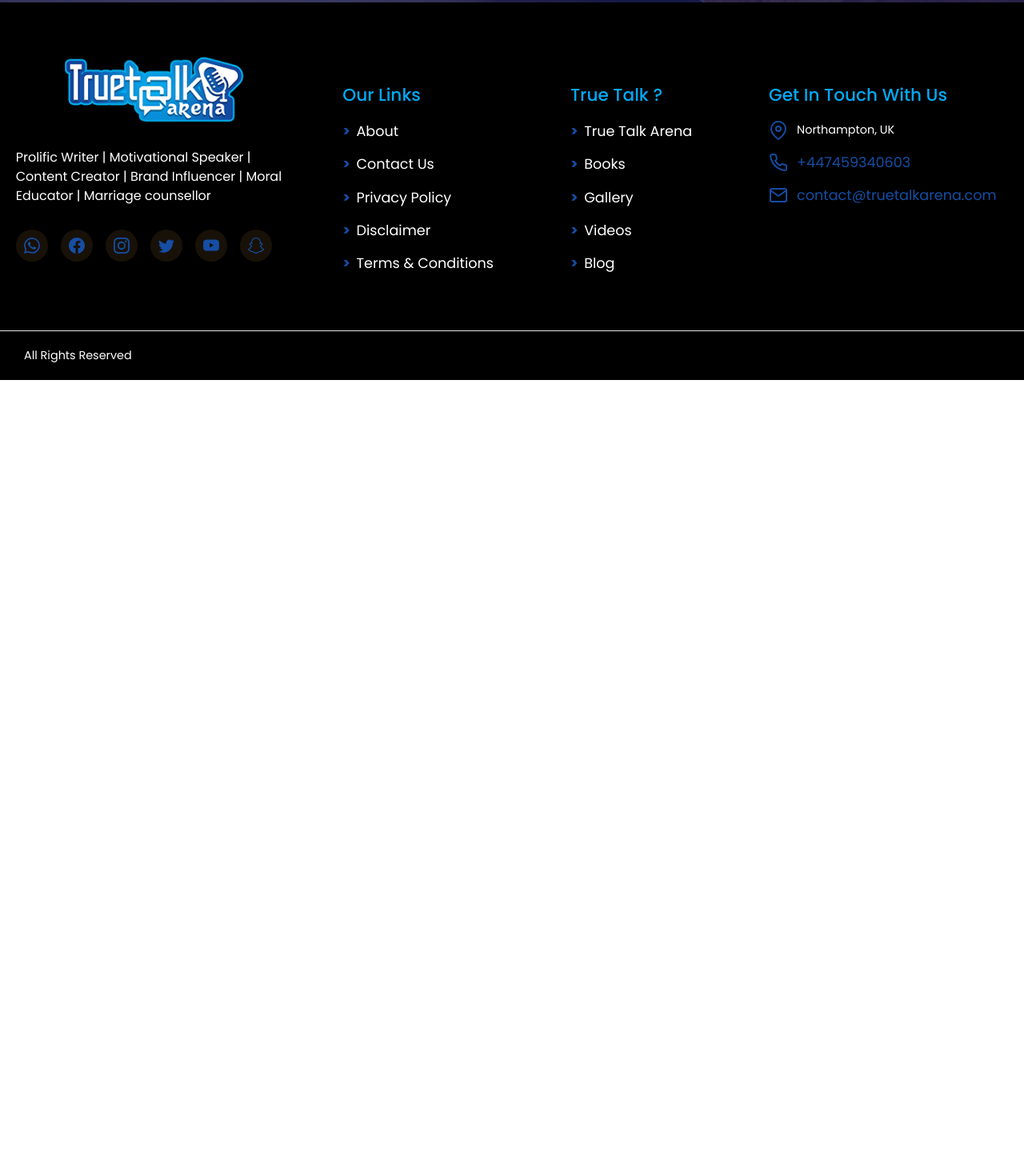
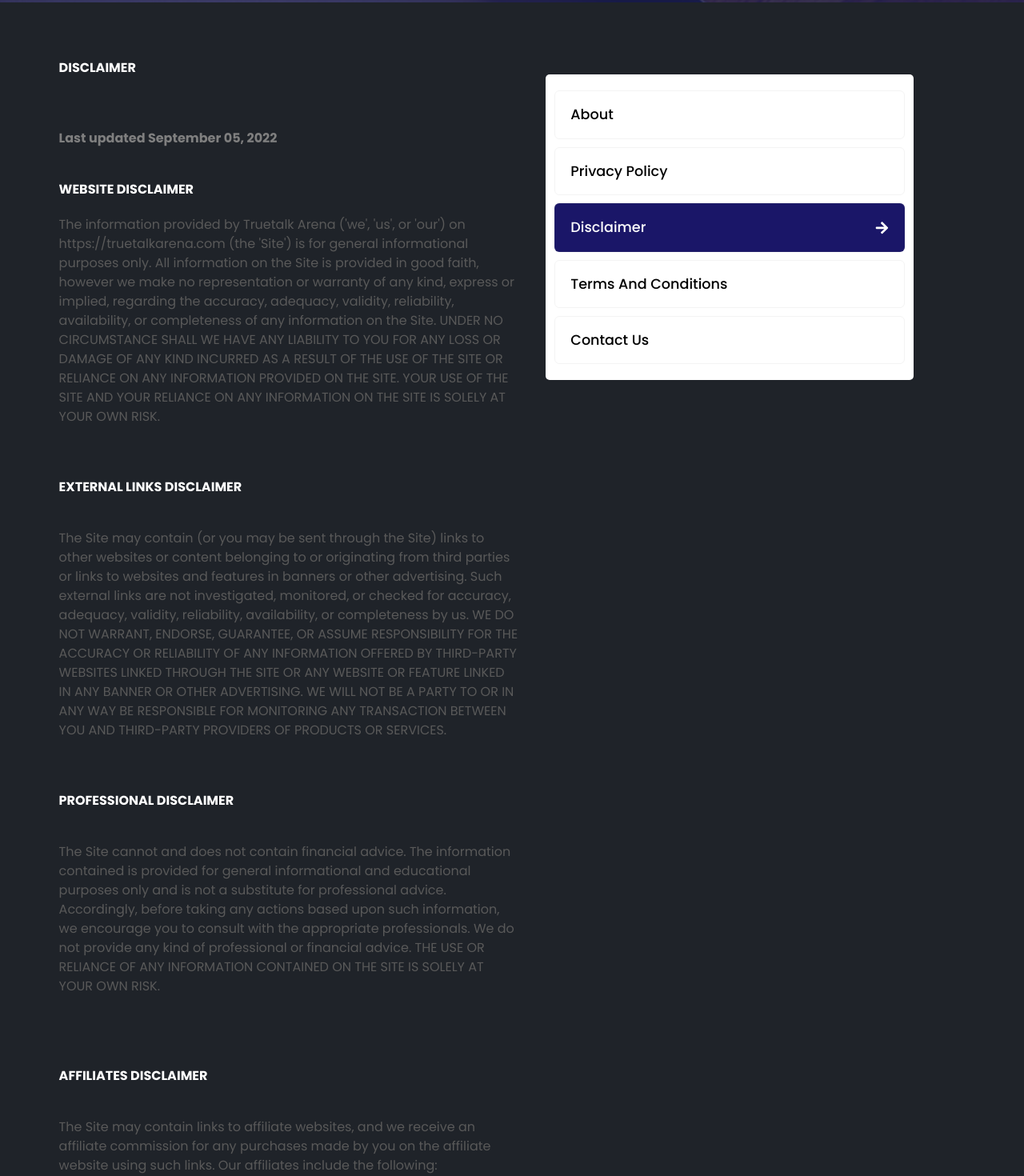
Before and after one commit to xploytt/truetalk, a React (Create React App) app: page /disclaimer in a window 1280 px wide. Shown: the part 480-1950 px from the top of the page at 80% size. Before the commit the page ends 955 px from the top, so only its background shows below. Built offline with nearby package versions, Linux system fonts and the light colour scheme.

Commit message:
Disclaimer Page according to the UI

```diff
--- /dev/null
+++ b/src/components/DisclaimerWrapper.jsx
@@ -0,0 +1,16 @@
+import React from "react";
+import LinkWrapper from "./LinkWrapper";
+import "../styles/_disclaimerWrapper.scss";
+
+function DisclaimerWrapper({ Content, activePage }) {
+  return (
+    <section id="disclaimer-wrapper-section">
+      <div className="py-[70px]">
+        <Content />
+        <LinkWrapper activePage={activePage} />
+      </div>
+    </section>
+  );
+}
+
+export default DisclaimerWrapper;
--- /dev/null
+++ b/src/components/LinkWrapper.jsx
@@ -0,0 +1,31 @@
+import React from "react";
+import { wrapperLinks } from "../data/links";
+import kabbasToTitleCase from "../js/toTitleCase";
+import "../styles/_linkWrapper.scss";
+import { FaArrowRight } from "react-icons/fa";
+
+function LinkWrapper({ activePage }) {
+  return (
+    <>
+      <div id="link-wrapper-div">
+        <ul className="">
+          {wrapperLinks.map((link) => {
+            return (
+              <li
+                key={link}
+                className={`${
+                  link == activePage ? "current" : ""
+                } w-[95%] px-[1.2rem] py-[1rem] font-[500] text-[1.1rem]`}
+              >
+                <a href={`/${link}`}>{kabbasToTitleCase(link)}</a>
+                <FaArrowRight />
+              </li>
+            );
+          })}
+        </ul>
+      </div>
+    </>
+  );
+}
+
+export default LinkWrapper;
--- a/src/data/links.js
+++ b/src/data/links.js
@@ -1,5 +1,32 @@
-export const webLinks = ["about", "contact-us", "privacy-policy", "disclaimer", "terms-and-conditions"]
+export const webLinks = [
+  "about",
+  "contact-us",
+  "privacy-policy",
+  "disclaimer",
+  "terms-and-conditions",
+];
 
-export const webResourceLinks = ["true-talk-arena", "books", "gallery", "videos", "blog"]
+export const webResourceLinks = [
+  "true-talk-arena",
+  "books",
+  "gallery",
+  "videos",
+  "blog",
+];
 
-export const mobileNavLinks = ["home", "about", "books", "gallery", "videos", "blog", "contact-us"]
+export const mobileNavLinks = [
+  "home",
+  "about",
+  "books",
+  "gallery",
+  "videos",
+  "blog",
+  "contact-us",
+];
+export const wrapperLinks = [
+  "about",
+  "privacy-policy",
+  "disclaimer",
+  "terms-and-conditions",
+  "contact-us",
+];
--- a/src/pages/Disclaimer.jsx
+++ b/src/pages/Disclaimer.jsx
@@ -1,16 +1,153 @@
-import React, { useEffect } from 'react';
-import { useOutletContext } from 'react-router-dom';
+import React, { useEffect } from "react";
+import { useOutletContext } from "react-router-dom";
+import DisclaimerWrapper from "../components/DisclaimerWrapper";
+
+function DisclaimerContent() {
+  return (
+    <>
+      <div>
+        <p className="">
+          <strong>DISCLAIMER</strong>
+        </p>
+        <br />
+        <p className="my-[40px]">
+          <strong style={{ color: "rgb(127, 127, 127)" }}>
+            Last updated September 05, 2022
+          </strong>
+        </p>
+        <p className="my-[20px]">
+          <strong>WEBSITE DISCLAIMER</strong>
+        </p>
+        <p>
+          <span style={{ color: "rgb(89, 89, 89)" }}>
+            The information provided by Truetalk Arena ('we', 'us', or 'our') on{" "}
+            <a
+              href="https://truetalkarena.com"
+              rel="noopener noreferrer"
+              target="_blank"
+              style={{ color: "rgb(89, 89, 89)" }}
+            >
+              https://truetalkarena.com
+            </a>{" "}
+            (the 'Site') is for general informational purposes only. All
+            information on the Site is provided in good faith, however we make
+            no representation or warranty of any kind, express or implied,
+            regarding the accuracy, adequacy, validity, reliability,
+            availability, or completeness of any information on the Site. UNDER
+            NO CIRCUMSTANCE SHALL WE HAVE ANY LIABILITY TO YOU FOR ANY LOSS OR
+            DAMAGE OF ANY KIND INCURRED AS A RESULT OF THE USE OF THE SITE OR
+            RELIANCE ON ANY INFORMATION PROVIDED ON THE SITE. YOUR USE OF THE
+            SITE AND YOUR RELIANCE ON ANY INFORMATION ON THE SITE IS SOLELY AT
+            YOUR OWN RISK.
+          </span>
+        </p>
+        <br />
+        <p className="my-[40px]">
+          <strong>EXTERNAL LINKS DISCLAIMER</strong>
+        </p>
+        <p>
+          <span style={{ color: "rgb(89, 89, 89)" }}>
+            The Site may contain (or you may be sent through the Site) links to
+            other websites or content belonging to or originating from third
+            parties or links to websites and features in banners or other
+            advertising. Such external links are not investigated, monitored, or
+            checked for accuracy, adequacy, validity, reliability, availability,
+            or completeness by us. WE DO NOT WARRANT, ENDORSE, GUARANTEE, OR
+            ASSUME RESPONSIBILITY FOR THE ACCURACY OR RELIABILITY OF ANY
+            INFORMATION OFFERED BY THIRD-PARTY WEBSITES LINKED THROUGH THE SITE
+            OR ANY WEBSITE OR FEATURE LINKED IN ANY BANNER OR OTHER ADVERTISING.
+            WE WILL NOT BE A PARTY TO OR IN ANY WAY BE RESPONSIBLE FOR
+            MONITORING ANY TRANSACTION BETWEEN YOU AND THIRD-PARTY PROVIDERS OF
+            PRODUCTS OR SERVICES.
+          </span>
+        </p>
+        <br />
+        <p className="my-[40px]">
+          <strong>PROFESSIONAL DISCLAIMER</strong>
+        </p>
+        <p>
+          <span style={{ color: "rgb(89, 89, 89)" }}>
+            The Site cannot and does not contain financial advice. The
+            information contained is provided for general informational and
+            educational purposes only and is not a substitute for professional
+            advice. Accordingly, before taking any actions based upon such
+            information, we encourage you to consult with the appropriate
+            professionals. We do not provide any kind of professional or
+            financial advice. THE USE OR RELIANCE OF ANY INFORMATION CONTAINED
+            ON THE SITE IS SOLELY AT YOUR OWN RISK.
+          </span>
+        </p>
+        <br />
+        <br />
+        <p className="my-[40px]">
+          <strong>AFFILIATES DISCLAIMER</strong>
+        </p>
+        <p>
+          <span style={{ color: "rgb(89, 89, 89)" }}>
+            The Site may contain links to affiliate websites, and we receive an
+            affiliate commission for any purchases made by you on the affiliate
+            website using such links. Our affiliates include the following:
+          </span>
+        </p>
+        <br />
+        <br />
+        <br />
+        <p className="my-[40px]">
+          <strong>TESTIMONIALS DISCLAIMER</strong>
+        </p>
+        <p>
+          <span style={{ color: "rgb(89, 89, 89)" }}>
+            The Site may contain testimonials by users of our products and/or
+            services. These testimonials reflect the real-life experiences and
+            opinions of such users. However, the experiences are personal to
+            those particular users, and may not necessarily be representative of
+            all users of our products and/or services. We do not claim, and you
+            should not assume, that all users will have the same experiences.
+            YOUR INDIVIDUAL RESULTS MAY VARY.
+          </span>
+        </p>
+        <br />
+        <p>
+          <span style={{ color: "rgb(89, 89, 89)" }}>
+            The testimonials on the Site are submitted in various forms such as
+            text, audio and/or video and are reviewed by us before being posted.
+            They appear on the Site verbatim as given by the users, except for
+            the correction of grammar or typing errors. Some testimonials may
+            have been shortened for the sake of brevity where the full
+            testimonial contained extraneous information not relevant to the
+            general public.
+          </span>
+        </p>
+        <br />
+        <p>
+          <span style={{ color: "rgb(224, 224, 224)" }}>
+            The views and opinions contained in the testimonials belong solely
+            to the individual user and do not reflect our views and opinions. We
+            are not affiliated with users who provide testimonials, and users
+            are not paid or otherwise compensated for their testimonials.
+          </span>
+        </p>
+        <br />
+        <br />
+      </div>
+    </>
+  );
+}
 
 function Disclaimer(props) {
-    const {updatePage} = useOutletContext()
+  const { updatePage } = useOutletContext();
 
-    useEffect(()=>{
-        updatePage("Disclaimer")
-    })
-    return (
-        <>
-        </>
-    );
+  useEffect(() => {
+    updatePage("Disclaimer");
+  }, []);
+  return (
+    <>
+      <DisclaimerWrapper
+        Content={DisclaimerContent}
+        activePage={"disclaimer"}
+      />
+    </>
+  );
 }
 
 export default Disclaimer;
--- a/src/pages/PrivacyPolicy.jsx
+++ b/src/pages/PrivacyPolicy.jsx
@@ -1,15 +1,25 @@
-import React, { useEffect } from 'react';
-import { useOutletContext } from 'react-router-dom';
+import React, { useEffect } from "react";
+import { useOutletContext } from "react-router-dom";
+import DisclaimerWrapper from "../components/DisclaimerWrapper";
+
+function PrivacyPolicyContent() {
+  return <div>Privacy policy content</div>;
+}
 
 function PrivacyPolicy(props) {
-    const {updatePage} = useOutletContext()
+  const { updatePage } = useOutletContext();
 
-    useEffect(()=>{
-        updatePage('Privacy Policy')
-    })
-    return (
-        <></>
-    );
+  useEffect(() => {
+    updatePage("Privacy Policy");
+  });
+  return (
+    <>
+      <DisclaimerWrapper
+        Content={PrivacyPolicyContent}
+        activePage={"privacy-policy"}
+      />
+    </>
+  );
 }
 
 export default PrivacyPolicy;
--- /dev/null
+++ b/src/styles/_disclaimerWrapper.scss
@@ -0,0 +1,29 @@
+#disclaimer-wrapper-section {
+  background-color: #1f2329;
+  color: white;
+}
+
+#disclaimer-wrapper-section > {
+  div {
+    @media (max-width: 769px) {
+      max-width: 500px;
+    }
+    margin: 0 auto;
+    width: 90%;
+
+    @media (min-width: 770px) {
+      display: flex;
+      justify-content: center;
+      gap: 2rem;
+      margin-left: 2rem;
+    }
+  }
+
+  div > {
+    @media (min-width: 770px) {
+      div:first-child {
+        width: 50%;
+      }
+    }
+  }
+}
--- /dev/null
+++ b/src/styles/_linkWrapper.scss
@@ -0,0 +1,41 @@
+#link-wrapper-div {
+  background-color: white;
+  color: black;
+  max-width: 500px;
+  border-radius: 5px;
+  margin: 20px 0 0;
+
+  ul {
+    padding: 10px 0;
+    li {
+      transition: all 200ms ease-in-out;
+      display: flex;
+      align-items: center;
+      margin: 10px auto;
+      border: 1px solid rgba(139, 134, 134, 0.102);
+      border-radius: 6px;
+      a {
+        width: 100%;
+        height: 100%;
+      }
+      svg {
+        visibility: hidden;
+        margin-left: auto;
+      }
+      &.current,
+      &:hover {
+        background-color: #1a1668;
+        color: white;
+
+        svg {
+          visibility: visible;
+        }
+      }
+    }
+  }
+
+  @media (min-width: 770px) {
+    height: fit-content;
+    width: 40%;
+  }
+}
--- a/src/styles/index.css
+++ b/src/styles/index.css
@@ -558,6 +558,11 @@ video {
   margin-bottom: 30px;
 }
 
+.my-\[40px\] {
+  margin-top: 40px;
+  margin-bottom: 40px;
+}
+
 .mb-\[20px\] {
   margin-bottom: 20px;
 }
@@ -620,10 +625,6 @@ video {
 
 .mt-\[30px\] {
   margin-top: 30px;
-}
-
-.mt-\[40px\] {
-  margin-top: 40px;
 }
 
 .mt-\[50px\] {
@@ -927,10 +928,6 @@ video {
   overflow-x: hidden;
 }
 
-.rounded-\[\.2rem\] {
-  border-radius: 0.2rem;
-}
-
 .rounded-full {
   border-radius: 9999px;
 }
@@ -1036,6 +1033,11 @@ video {
   padding-right: 1rem;
 }
 
+.px-\[1\.2rem\] {
+  padding-left: 1.2rem;
+  padding-right: 1.2rem;
+}
+
 .px-\[1\.5rem\] {
   padding-left: 1.5rem;
   padding-right: 1.5rem;
@@ -1124,6 +1126,11 @@ video {
 .py-\[50px\] {
   padding-top: 50px;
   padding-bottom: 50px;
+}
+
+.py-\[70px\] {
+  padding-top: 70px;
+  padding-bottom: 70px;
 }
 
 .py-\[7px\] {
@@ -1217,10 +1224,6 @@ video {
   font-weight: 700;
 }
 
-.font-\[800\] {
-  font-weight: 800;
-}
-
 .italic {
   font-style: italic;
 }
--- a/src/styles/index.scss
+++ b/src/styles/index.scss
@@ -581,6 +581,11 @@ video {
   margin-bottom: 30px;
 }
 
+.my-\[40px\] {
+  margin-top: 40px;
+  margin-bottom: 40px;
+}
+
 .mb-\[20px\] {
   margin-bottom: 20px;
 }
@@ -1051,6 +1056,11 @@ video {
   padding-right: 1rem;
 }
 
+.px-\[1\.2rem\] {
+  padding-left: 1.2rem;
+  padding-right: 1.2rem;
+}
+
 .px-\[1\.5rem\] {
   padding-left: 1.5rem;
   padding-right: 1.5rem;
@@ -1139,6 +1149,11 @@ video {
 .py-\[50px\] {
   padding-top: 50px;
   padding-bottom: 50px;
+}
+
+.py-\[70px\] {
+  padding-top: 70px;
+  padding-bottom: 70px;
 }
 
 .py-\[7px\] {
--- a/src/styles/truetalk.css
+++ b/src/styles/truetalk.css
@@ -559,6 +559,11 @@ video {
   margin-bottom: 30px;
 }
 
+.my-\[40px\] {
+  margin-top: 40px;
+  margin-bottom: 40px;
+}
+
 .mb-\[20px\] {
   margin-bottom: 20px;
 }
@@ -621,10 +626,6 @@ video {
 
 .mt-\[30px\] {
   margin-top: 30px;
-}
-
-.mt-\[40px\] {
-  margin-top: 40px;
 }
 
 .mt-\[50px\] {
@@ -928,10 +929,6 @@ video {
   overflow-x: hidden;
 }
 
-.rounded-\[\.2rem\] {
-  border-radius: 0.2rem;
-}
-
 .rounded-full {
   border-radius: 9999px;
 }
@@ -1037,6 +1034,11 @@ video {
   padding-right: 1rem;
 }
 
+.px-\[1\.2rem\] {
+  padding-left: 1.2rem;
+  padding-right: 1.2rem;
+}
+
 .px-\[1\.5rem\] {
   padding-left: 1.5rem;
   padding-right: 1.5rem;
@@ -1127,6 +1129,11 @@ video {
   padding-bottom: 50px;
 }
 
+.py-\[70px\] {
+  padding-top: 70px;
+  padding-bottom: 70px;
+}
+
 .py-\[7px\] {
   padding-top: 7px;
   padding-bottom: 7px;
@@ -1216,10 +1223,6 @@ video {
 
 .font-\[700\] {
   font-weight: 700;
-}
-
-.font-\[800\] {
-  font-weight: 800;
 }
 
 .italic {
```
Also changed, not shown: src/pages/TermsAndServices.jsx (+12 -9 lines), src/styles/_contact.scss (+11 -2 lines), 2 other files (tests, documents, lock files or other folders).
